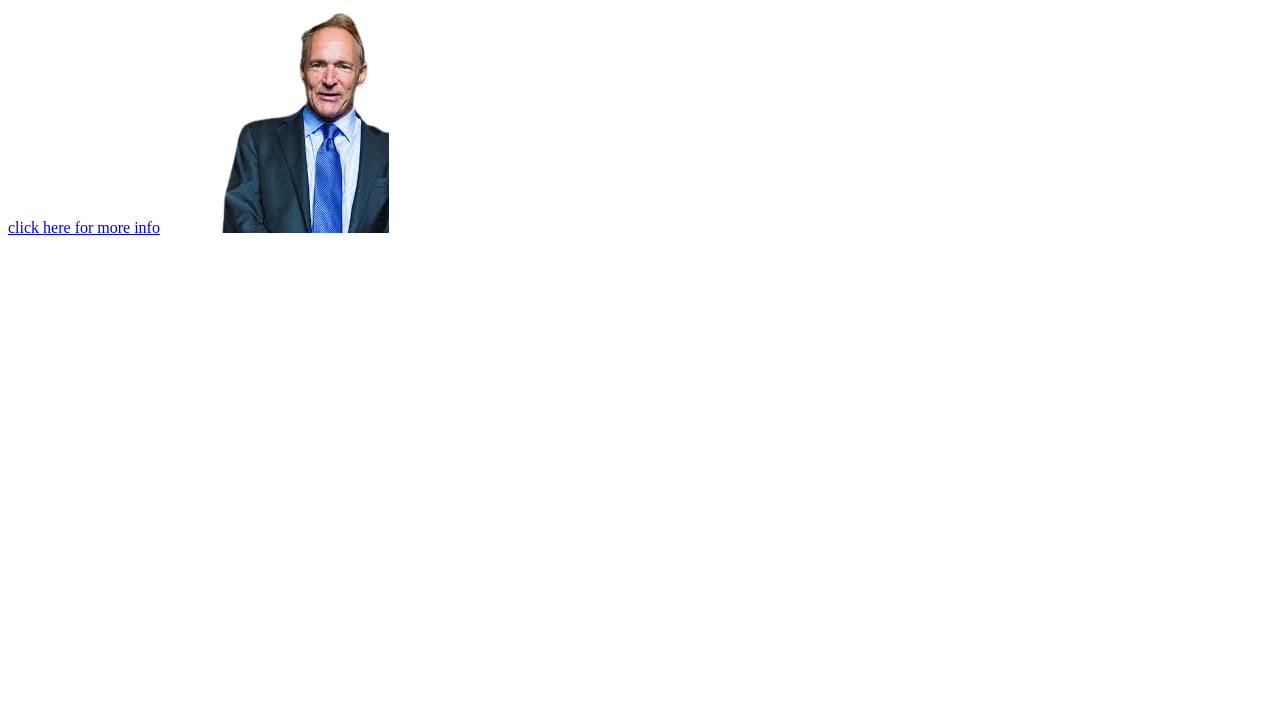
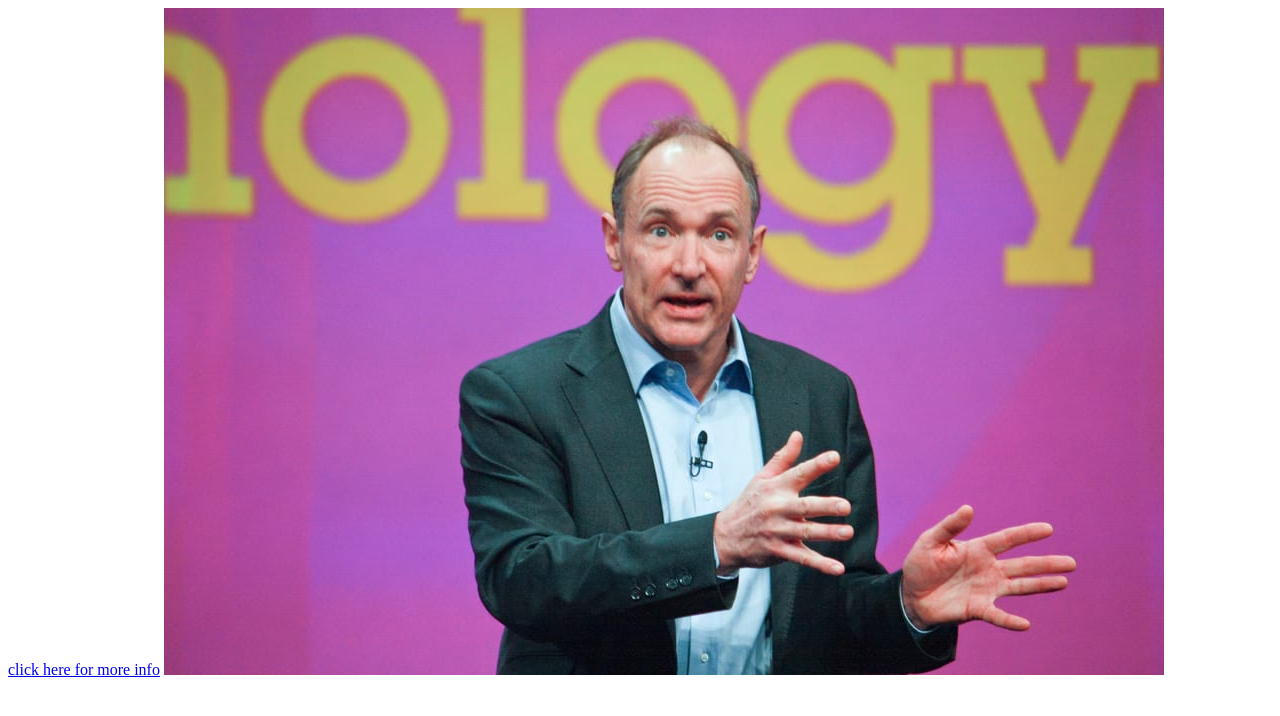
Before and after one commit to zeba2004/zeba-web_technology, a plain HTML site: page four.html in a window 1280 px wide. Drawn offline with Linux system fonts and the light colour scheme.

Commit message:
Update four.html

```diff
--- a/four.html
+++ b/four.html
@@ -11,7 +11,7 @@
         <a href="https://en.wikipedia.org/wiki/List_of_awards_and_honours_received_by_Tim_Berners-Lee">click here for more info</a>
 
 
-        <a href="https://www.youtube.com/watch?v=_v97veItz4A"><img src="./new.jpg"></a>
+        <a href="https://www.youtube.com/watch?v=_v97veItz4A"><img src="./tim.jpg"></a>
 
 </body>
 </html>
```
